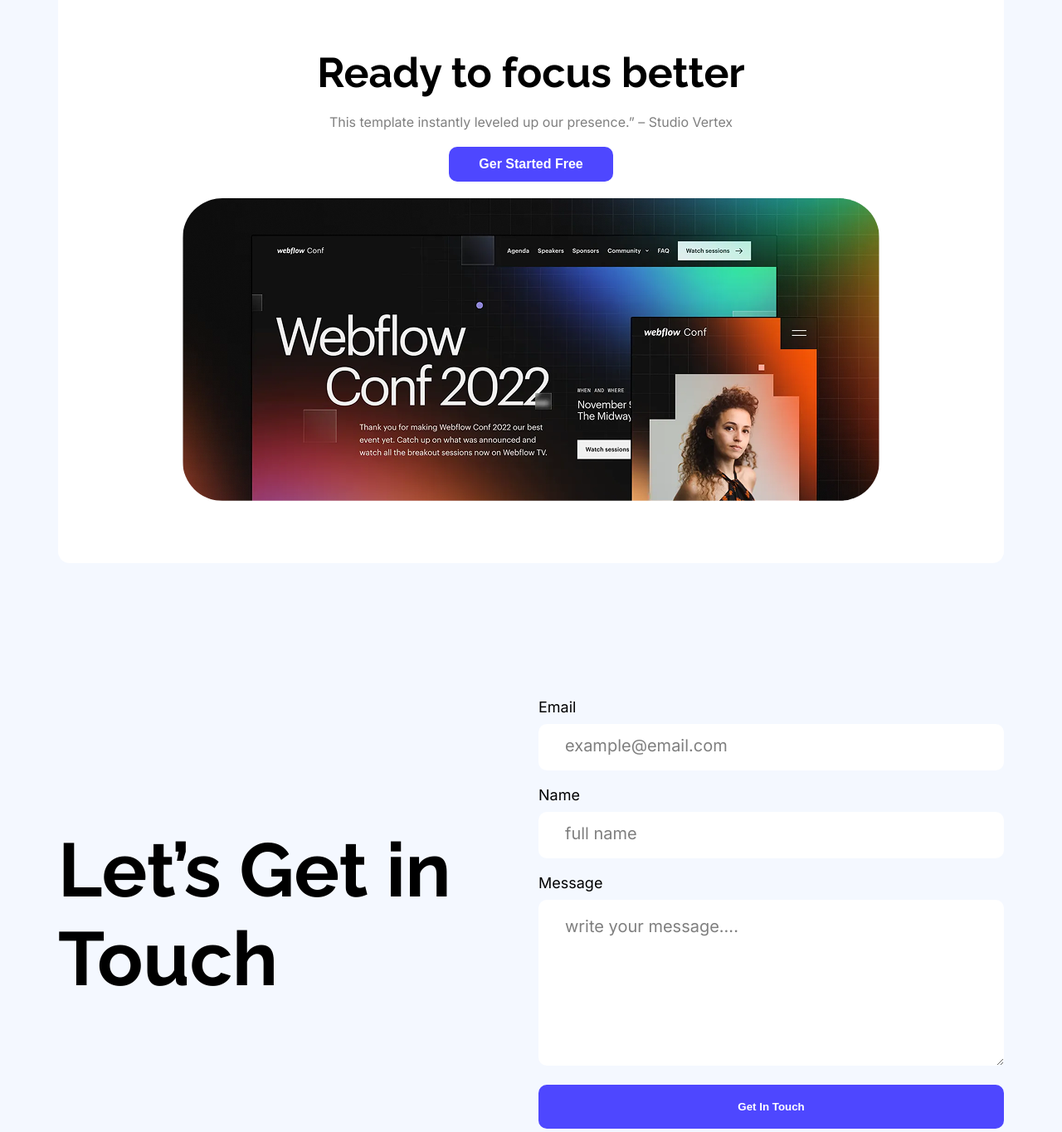
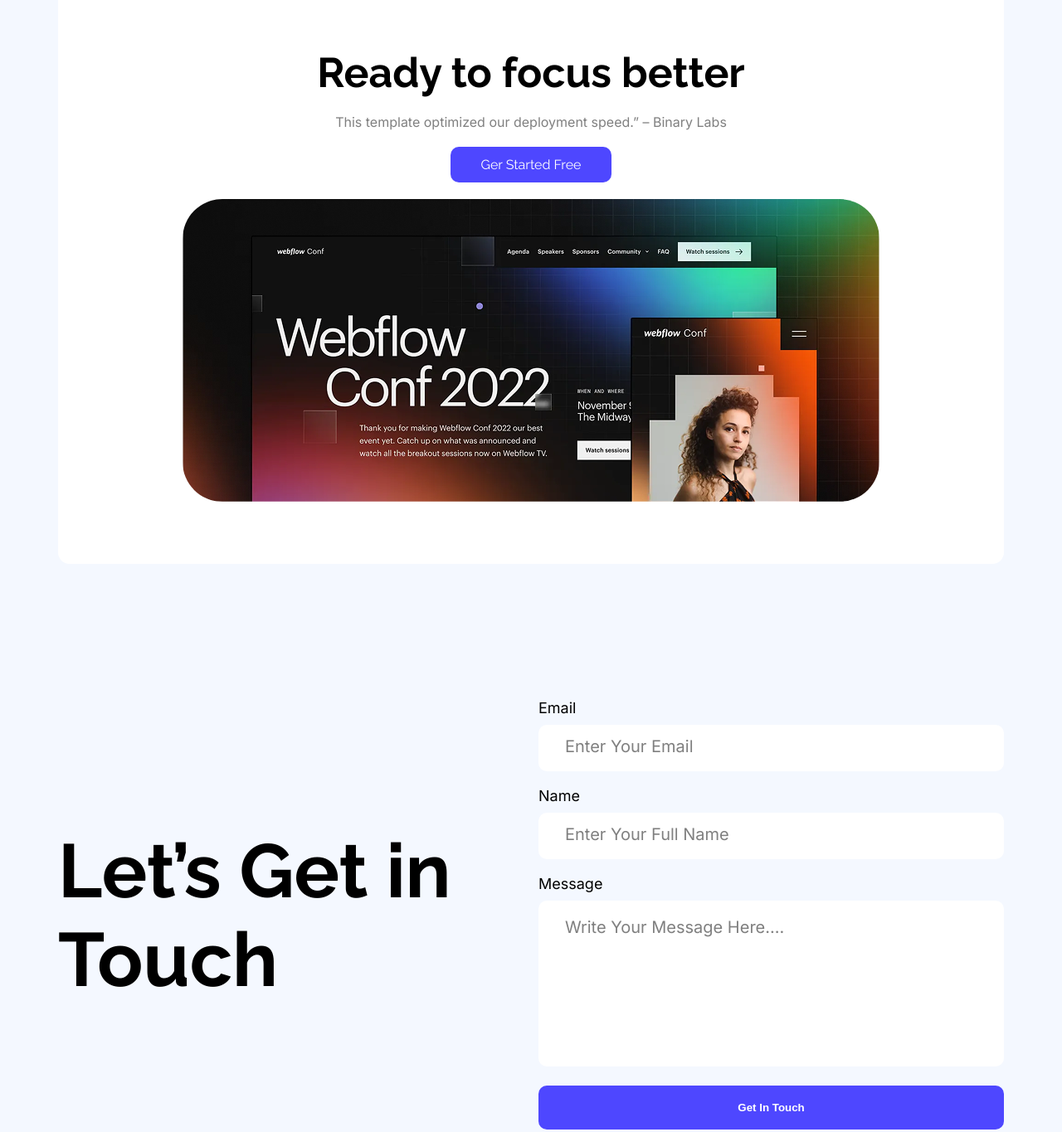
Before and after one commit to nawaz0705/assignment-landing-page, a plain HTML site: page index.html in a window 1280 px wide. Shown: the part 2180-3545 px from the top of the page at 83% size. Drawn offline with Linux system fonts and the light colour scheme.

Commit message:
some minor changes like restricting resize ability of the textarea field in the contact form and some CSS changes

```diff
--- a/CSS/style.css
+++ b/CSS/style.css
@@ -218,6 +218,16 @@ main{
     margin-top: 20px;
 }
 
+.btn-focus{
+    font-size: 16px;
+    font-weight: 400;
+    color: #ffffff;
+    background-color: #4E47FF;
+    padding: 12px 36px;
+    border-radius: 10px;
+    border: none;
+}
+
 
 
 
@@ -257,6 +267,10 @@ form label{
 form input, textarea{
     margin-top: 10px;
     margin-bottom: 19px;
+}
+
+textarea{
+    resize: none;
 }
 
 form input[type="email"], input[type="text"], textarea{
--- a/index.html
+++ b/index.html
@@ -134,8 +134,8 @@
             <div class="focus-container">
                 <div class="focus-content text-center">
                     <h1 class="focus-title raleway-font text-center">Ready to focus better</h1>
-                    <p class="focus-subtitle">This template instantly leveled up our presence.” – Studio Vertex</p>
-                    <button class="btn-small">Ger Started Free</button>
+                    <p class="focus-subtitle">This template optimized our deployment speed.” – Binary Labs</p>
+                    <button class="btn-focus raleway-font">Ger Started Free</button>
                 </div>
                 <img class="focus-img" src="./Assets/wc-big.png" alt="">
             </div>
@@ -152,15 +152,15 @@
                     <form action="">
                         <div class="form-group">
                             <label for="email">Email</label>
-                            <input class="inter-font" type="email" name="email" id="email" placeholder="example@email.com">
+                            <input class="inter-font" type="email" name="email" id="email" placeholder="Enter Your Email">
                         </div>
                         <div class="form-group">
                             <label for="name">Name</label>
-                            <input class="inter-font" type="text" name="name" id="name" placeholder="full name">
+                            <input class="inter-font" type="text" name="name" id="name" placeholder="Enter Your Full Name">
                         </div>
                         <div class="form-group">
                             <label for="message">Message</label>
-                            <textarea class="inter-font" name="message" id="message" cols="30" rows="10" placeholder="write your message...."></textarea>
+                            <textarea class="inter-font" name="message" id="message" cols="30" rows="10" placeholder="Write Your Message Here...."></textarea>
                         </div>
                         <button class="btn-contact-form">Get In Touch</button>
                     </form>
```
